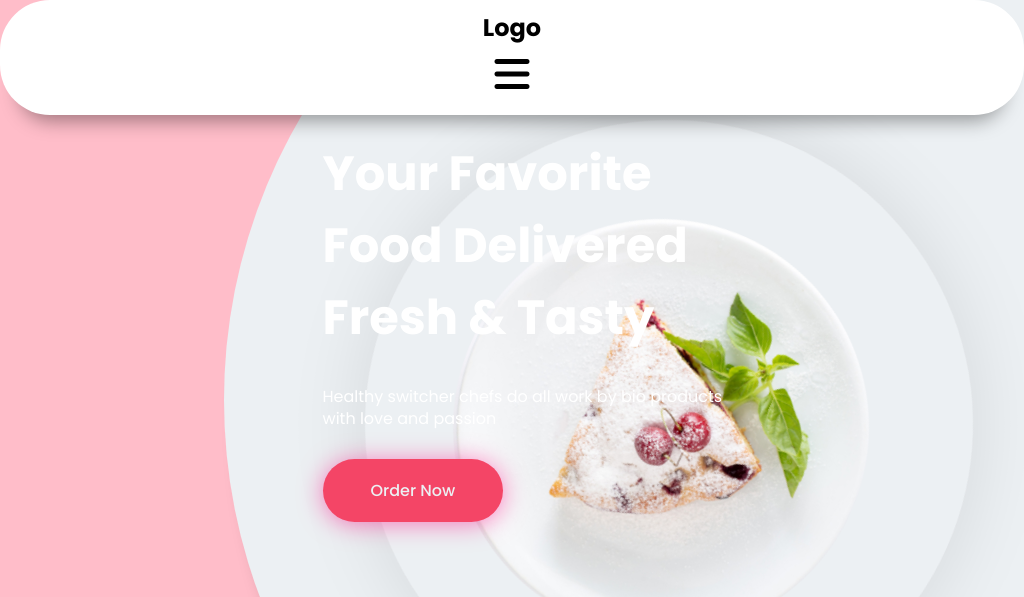
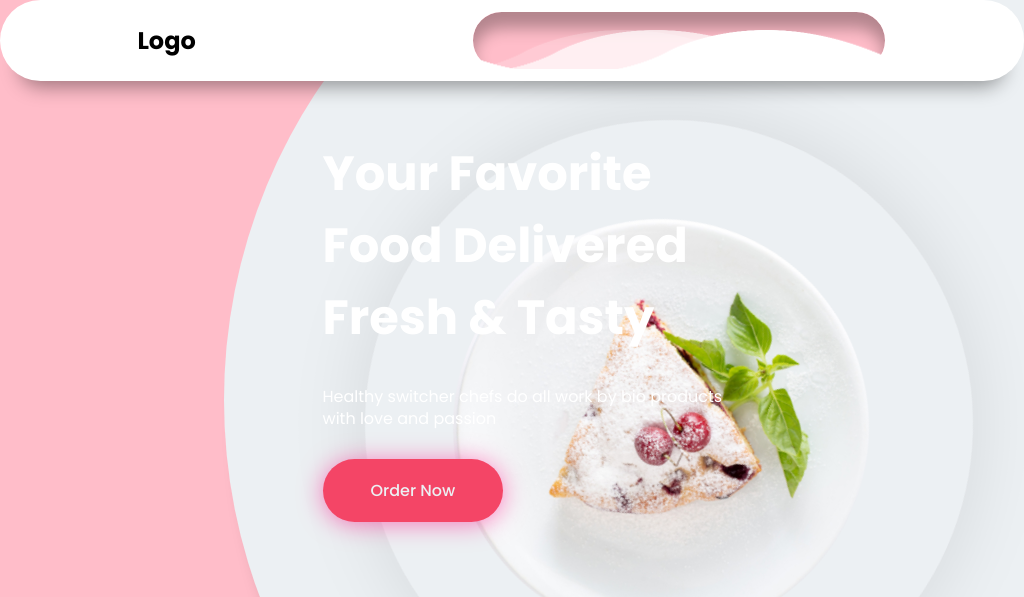
Before and after one commit to Krejzy23/Baker_Portfolio, a website: page index.html in a window 1024 px wide. Shown: the top 597 px of the page. Drawn offline with nearby package versions, Linux system fonts and the light colour scheme.

Commit message:
responzivity

```diff
--- a/main.js
+++ b/main.js
@@ -1,3 +1,5 @@
+"use strict"
+
 document.addEventListener('DOMContentLoaded', function() {
   const navToggler = document.querySelector(".nav-toggle-btn");
   const navbar = document.querySelector(".navbar__container");
--- a/style.css
+++ b/style.css
@@ -82,27 +82,33 @@ nav ul li:hover::after{
 /* Základní styly pro navbar -------------------------------------*/
 .navbar__container {
     display: flex;
-    flex-direction: column;
+    justify-content: space-around;
     align-items: center;
+
+
 }
 
 .navbar__list {
     display: flex;
     flex-direction: row;
-    width: 100%; /* Nastaví šířku menu */
+
+
 }
 
 .navbar__item {
     text-align: center; /* Zarovná položky menu na střed */
     padding: 10px 0; /* Přidá padding pro položky */
- }
+}
 
 .navbar.active .navbar__list {
     display: flex; /* Zobrazí menu, když má navbar třídu 'active' */
 }
 .navbar__container.active{
-    max-height: 321px;
+    max-height: auto;
     transition-duration:0.5s ;
+    display: flex;
+    flex-direction: column-reverse;
+
 }
 .navbar__link:is(:hover, :focus) {color: var(--indian-yellow)};
 
@@ -121,8 +127,8 @@ nav ul li:hover::after{
 }
 
 .header__empty{
-    display: none;
-    height: 3.9rem;
+    display: flex;
+    height: 3.8rem;
     width: 26rem;
     border-radius: calc(3.9rem / 2);
     box-shadow: inset 0 1rem 1rem rgba(0,0,0,0.3);
@@ -1049,6 +1055,7 @@ li ul{
         display: none;
     }
 
+
 }
 
 /* Tablety */
@@ -1076,6 +1083,15 @@ li ul{
     .nav-toggle-btn {
         display: block; /* Zobrazí tlačítko na menších obrazovkách */
     }
+    .header__empty {
+        display: flex;
+    }
+    .navbar__container {
+        display: flex;
+        flex-direction: row;
+        align-items: center;
+        justify-content:space-around;
+    }
 
     .navbar__list {
         display: none; /* Skryje menu na menších obrazovkách */
@@ -1083,14 +1099,22 @@ li ul{
     }
 
     .navbar__container.active .navbar__list {
-        display: flex; /* Zobrazí menu, když má kontejner třídu 'active' */
+        display: flex;
+        align-items: center;
+
+    }
+    .navbar__container.active .header__empty {
+        display: none;
     }
 
 }
 
-@media (min-width: 1200px) {
+@media (min-width: 1024px) {
 
     .nav-toggle-btn { display: none; }
+    .header__empty {
+        display:flex;
+    }
 
 
 }
```
